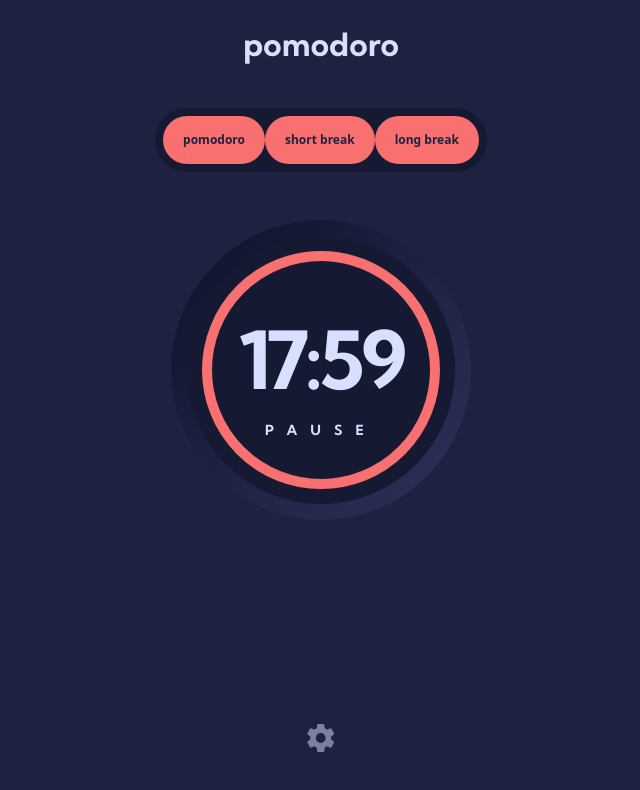
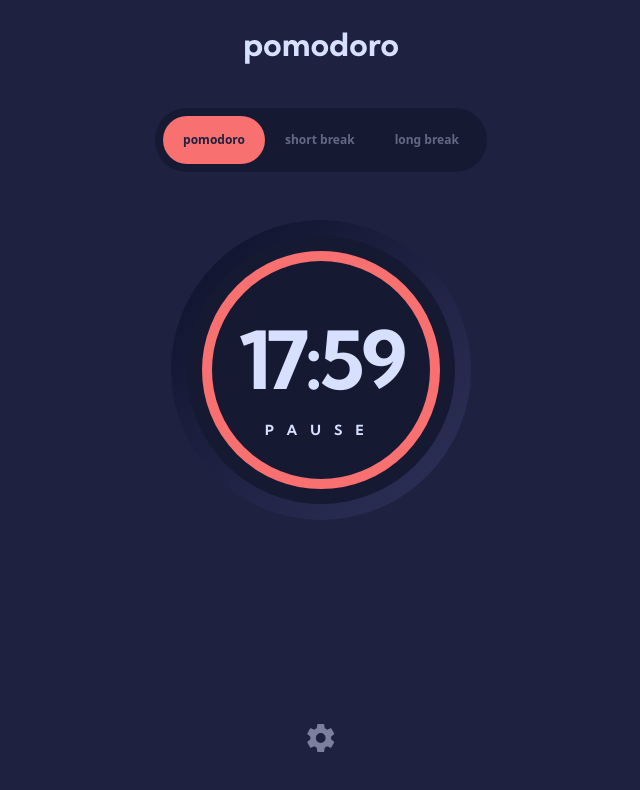
Before and after one commit to nikanoza/pomodor, a React (Vite) app: page / in a window 1280 px wide. Shown: the top 790 px of the page, without its empty margins (319-959 px from the left). Built offline with nearby package versions, Linux system fonts and the light colour scheme.

Commit message:
create states for settings and session

```diff
--- a/src/App.tsx
+++ b/src/App.tsx
@@ -1,10 +1,11 @@
 import { useState } from "react";
 import { Modal, Panel, Session } from "./components";
 import { Logo, Settings } from "./svg";
-import { SettingsType } from "./types";
+import { SessionType, SettingsType, SettingsTypeKey } from "./types";
 
 function App() {
   const [showModal, setShowModal] = useState<boolean>(false);
+  const [session, setSession] = useState<SessionType>("pomodoro");
   const [settings, setSettings] = useState<SettingsType>({
     pomodoro: 25,
     longBreak: 15,
@@ -13,13 +14,19 @@ function App() {
     color: "semi-red",
   });
 
-  const updateSettings = () => {};
+  const updateSettings = <T extends SettingsTypeKey>(
+    property: T,
+    value: SettingsType[T]
+  ) => {
+    const clone = { ...settings };
+    clone[property] = value;
+  };
 
   return (
     <div className="w-full h-full flex flex-col items-center bg-semi-blu pt-8 pb-12">
       <Logo />
-      <Panel />
-      <Session />
+      <Panel color={settings.color} session={session} />
+      <Session settings={settings} session={session} />
       <div className="mt-auto">
         <Settings onClick={() => setShowModal(true)} />
       </div>
--- a/src/components/Panel.tsx
+++ b/src/components/Panel.tsx
@@ -1,13 +1,38 @@
-const Panel = () => {
+import { SessionType } from "../types";
+
+type PropsType = {
+  color: "semi-red" | "sky" | "violet";
+  session: SessionType;
+};
+
+const Panel: React.FC<PropsType> = ({ color, session }) => {
   return (
     <div className="p-2 flex items-center rounded-[31.5px] mt-11 bg-dark-blu">
-      <button className="border-none px-5 py-4 text-xs text-semi-blu font-bold bg-semi-red rounded-[26.5px]">
+      <button
+        className={`border-none px-5 py-4 text-xs  font-bold bg-${
+          session === "pomodoro"
+            ? color + " text-semi-blu"
+            : "transparent text-semi-grey text-opacity-40"
+        } rounded-[26.5px]`}
+      >
         pomodoro
       </button>
-      <button className="border-none px-5 py-4 text-xs text-semi-blu font-bold bg-semi-red rounded-[26.5px]">
+      <button
+        className={`border-none px-5 py-4 text-xs text-semi-blu font-bold bg-${
+          session === "shortBreak"
+            ? color + " text-semi-blu"
+            : "transparent text-semi-grey text-opacity-40"
+        } rounded-[26.5px]`}
+      >
         short break
       </button>
-      <button className="border-none px-5 py-4 text-xs text-semi-blu font-bold bg-semi-red rounded-[26.5px]">
+      <button
+        className={`border-none px-5 py-4 text-xs text-semi-blu font-bold bg-${
+          session === "longBreak"
+            ? color + " text-semi-blu"
+            : "transparent text-semi-grey text-opacity-40"
+        } rounded-[26.5px]`}
+      >
         long break
       </button>
     </div>
--- a/src/types.d.ts
+++ b/src/types.d.ts
@@ -11,3 +11,5 @@ export interface SettingsType {
 }
 
 export type SettingsTypeKey = keyof SettingsType;
+
+export type SessionType = "pomodoro" | "longBreak" | "shortBreak";
```
Also changed, not shown: src/components/Session.tsx (+8 -1 lines).
